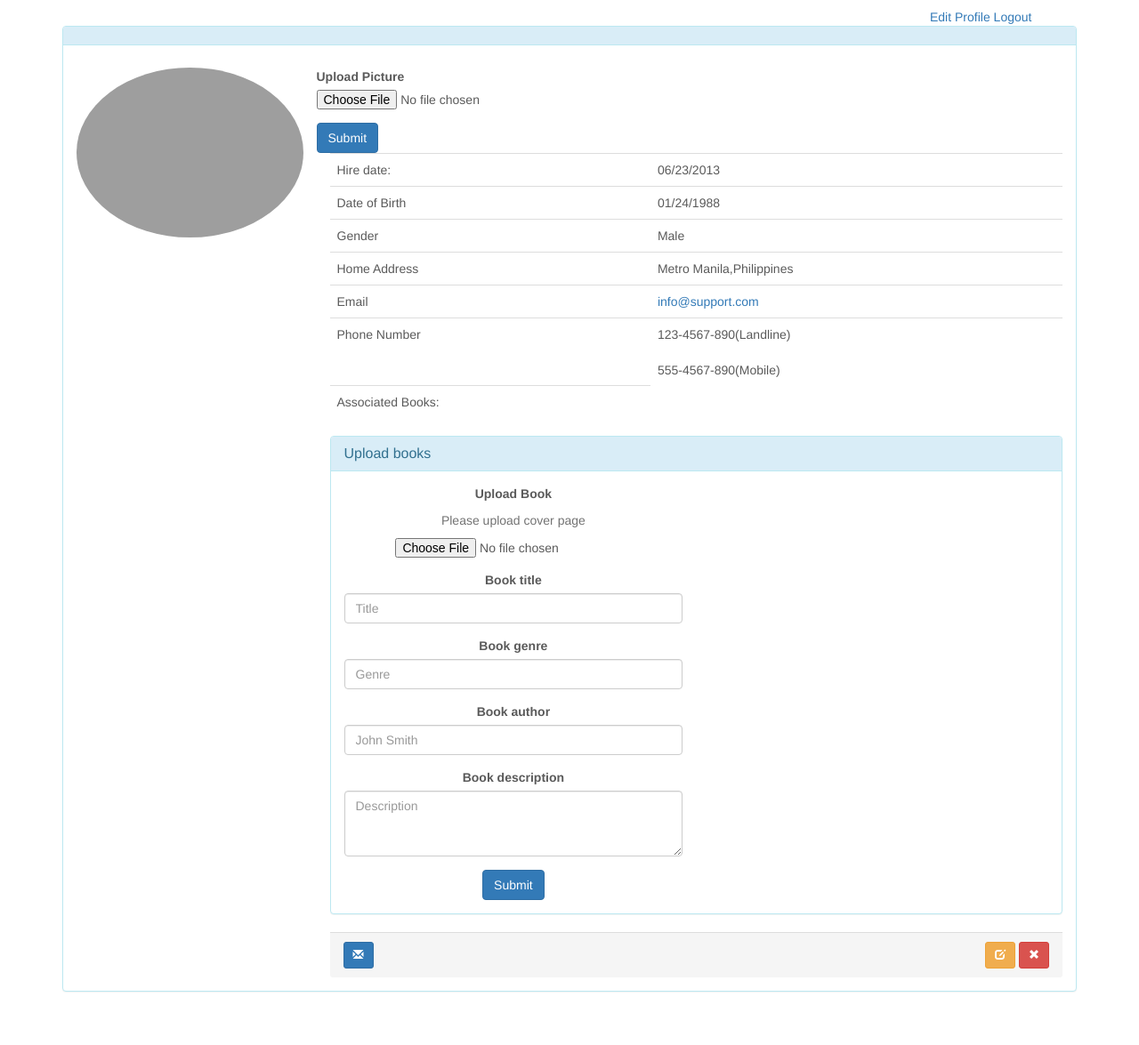
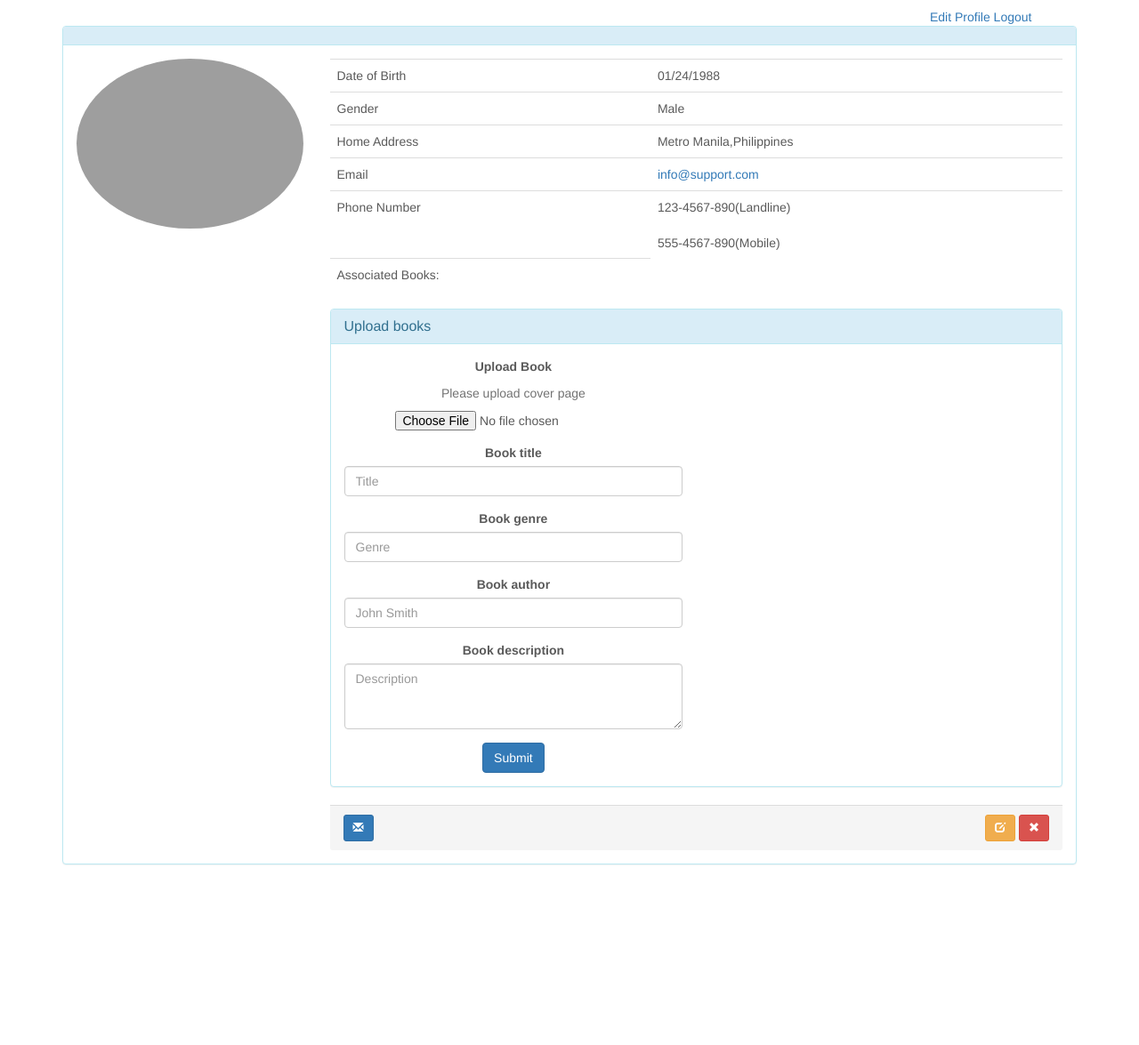
Before and after one commit to samd-a/ebshare3.0, a Django app: template userAuth/templates/userAuth/profile.html in a window 1280 px wide. Shown: the part 71-1246 px from the top of the page at 89% size. After the commit the page ends 1043 px from the top, so only its background shows below. Run offline with Django 3.2, Linux system fonts and the light colour scheme; the template is opened without the code that fills it, so the values that code supplies are empty; parts of the project's set-up code (start-up, migrations or seed data) failed here and were passed over; some libraries are stand-ins or nearby versions; grey boxes are pictures that could not be loaded.

Commit message:
used generic profile picture for now

```diff
--- a/userAuth/templates/userAuth/profile.html
+++ b/userAuth/templates/userAuth/profile.html
@@ -20,23 +20,10 @@
             </div>
             <div class="panel-body">
               <div class="row">
-              <p>{{user.userProfile.picture.url}}</p>
-                <div class="col-md-3 col-lg-3 " align="center"> <img alt="User Pic" src="/{{user.username.picture.url}}" class="img-circle img-responsive"> </div>
-                    <form action={% url "userAuth.views.addPic"%} method="POST" enctype="multipart/form-data" data-ajax="false">
-                    {% csrf_token %}
-                        <div class="form-group">
-                          <label for="exampleInputFile">Upload Picture</label>
-                          <input type="file" id="picture" name="picture">
-                        </div>
-                        <button type="submit" class="btn btn-primary">Submit</button>
-                      </form>
+                <div class="col-md-3 col-lg-3 " align="center"> <img alt="User Pic" src="http://babyinfoforyou.com/wp-content/uploads/2014/10/avatar-300x300.png" class="img-circle img-responsive"> </div>
                 <div class=" col-md-9 col-lg-9 ">
                   <table class="table table-user-information">
                     <tbody>
-                      <tr>
-                        <td>Hire date:</td>
-                        <td>06/23/2013</td>
-                      </tr>
                       <tr>
                         <td>Date of Birth</td>
                         <td>01/24/1988</td>
@@ -55,6 +42,7 @@
                         <td>Email</td>
                         <td><a href="mailto:info@support.com">info@support.com</a></td>
                       </tr>
+                      <tr>
                         <td>Phone Number</td>
                         <td>123-4567-890(Landline)<br><br>555-4567-890(Mobile)
                         </td>
@@ -68,8 +56,6 @@
                       </tr>
                     </tbody>
                   </table>
-<!--                   <a href="#" class="btn btn-primary">My Sales Performance</a>
-                  <a href="#" class="btn btn-primary">Team Sales Performance</a> -->
                   <div class="panel panel-info">
                     <div class="panel-heading">
                       <h3 class="panel-title">Upload books</h3>
```
